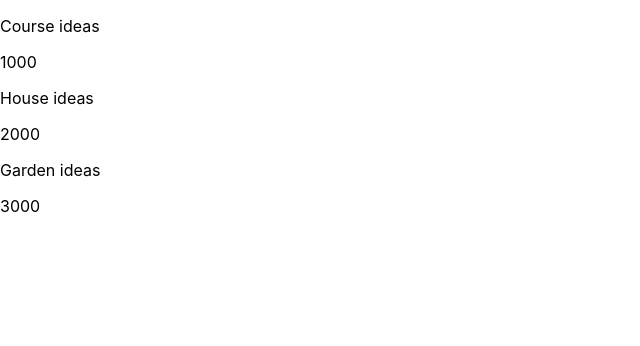
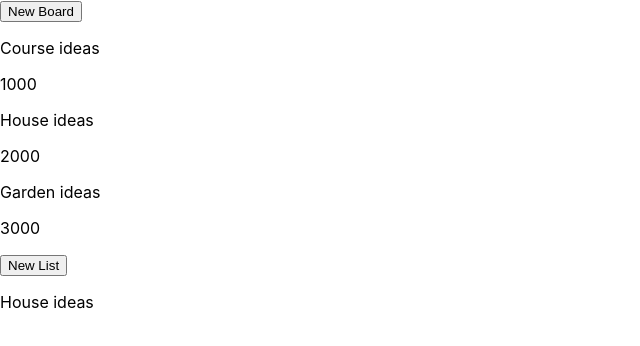
Before and after one commit to pshchegol1/reactJS-first-practice-trello, a React (Create React App) app: page / in a window 1280 px wide. Shown: the top 346 px of the page, without its empty margins (0-640 px from the left). Built offline with nearby package versions, Linux system fonts and the light colour scheme.

Commit message:
Props, State & Looping: Passing methods as props

```diff
--- a/src/App.js
+++ b/src/App.js
@@ -15,11 +15,17 @@ import Home from './components/pages/Home'
     this.setState({ boards: data.boards })
   }
 
+  createNewBoard = board =>
+  {
+    this.setState({boards: [...this.state.boards, board]} )
+  }
+
   render()
   {
     return(
       <div>
-        <Home boards = {this.state.boards}/>
+        <Home boards = {this.state.boards} createNewBoard = {this.createNewBoard}/>
+        <Board/>
       </div>
     );
   }
--- a/src/components/Board.js
+++ b/src/components/Board.js
@@ -1,16 +1,41 @@
 import React from 'react';
 import List from './List';
+import data from '../sampleData'
 
 
 
 class Board extends React.Component
 {
+    state = {
+        currentList: []
+    }
+    componentDidMount()
+    {
+        this.setState({ currentList: data.lists })
+    }
+    createNewList  = () =>
+    {
+        const list =
+        {
+            id: Math.random(),
+            title: "My List",
+            board: 300,
+            creadedAt: new Date()
+
+        }
+        this.setState({ currentList:[...this.state.currentList, list]})
+    }
     render()
     {
         return(
 
-            <div>
-                <p>{this.props.board.title}</p>
+            <div className = "lists-wrapper">
+                <button onClick = {this.createNewList}>New List</button>
+                {Object.keys(this.state.currentList).map(key => (
+
+                    <List key = {this.state.currentList[key].id}
+                    list = {this.state.currentList[key]} />
+                ))}
             </div>
         )
     }
--- a/src/components/List.js
+++ b/src/components/List.js
@@ -5,11 +5,12 @@ class List extends React.Component
     render()
     {
         return(
-            <div>
-            <p>List Component</p>
-            < Card/>
-            < Card/>
-            < Card/>
+            <div className = "list">
+
+                <div className = "list-header">
+                    <p>{this.props.list.title}</p>
+                </div>
+
             </div>
         )
     }
--- a/src/components/pages/Home.js
+++ b/src/components/pages/Home.js
@@ -3,11 +3,22 @@ import BoardPreview from '../BoardPreview'
 
 class Home extends React.Component
 {
+    newBoard = () =>
+    {
+        const board =
+        {
+            title:"First React App",
+            background:"#fff",
+            createAt: new Date()
+        }
+        this.props.createNewBoard(board)
+    }
     render()
     {
         return(
 
             <div>
+                <button onClick = {this.newBoard}>New Board</button>
                 {Object.keys(this.props.boards).map(key => (
                     < BoardPreview
                     key={key}
```
